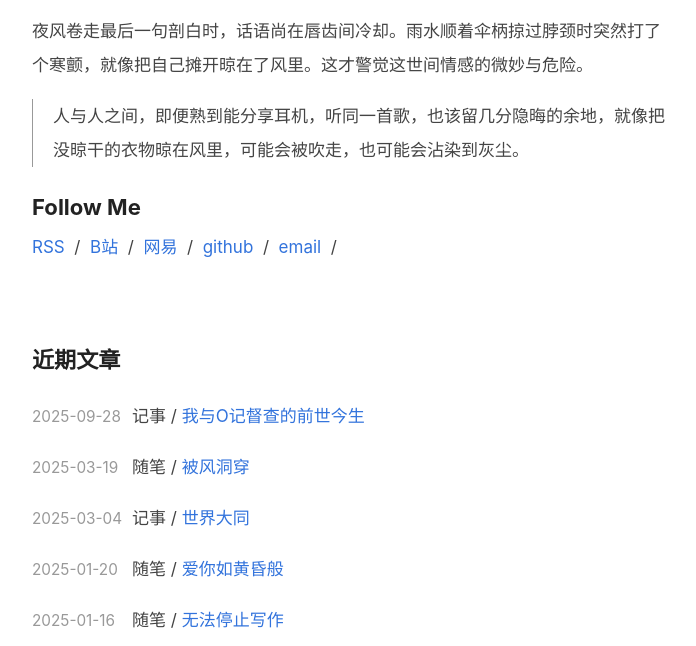
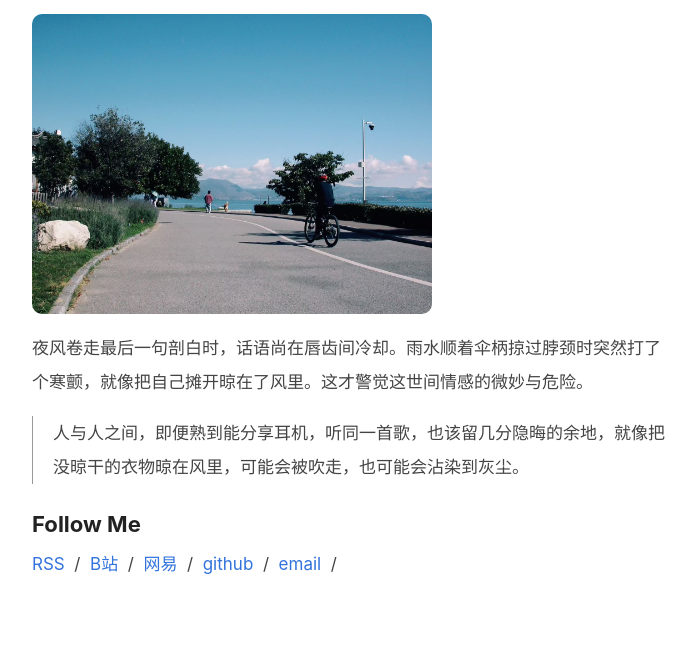
Before and after one commit to rainto0322/rainto0322.github.io, a plain HTML site: page index.html in a window 1280 px wide. Shown: the part 154-800 px from the top of the page, without its empty margins (288-984 px from the left). Drawn offline with Linux system fonts and the light colour scheme.

Commit message:
Deploy site updates

```diff
--- a/index.html
+++ b/index.html
@@ -1,9 +1,9 @@
-<!doctype html><html lang=zh-CN dir=ltr><head><meta name=generator content="Hugo 0.150.1"><meta chart=utf-8><meta name=viewport content="width=device-width"><title>雨巷</title><link rel="shortcut icon" href=/favicon.svg type=image/svg-xml><meta name=language content="zh-CN"><meta property="og:title" content=" | 雨巷"><meta name=twitter:title content=" | 雨巷"><meta itemprop=name content=" | 雨巷"><meta name=application-name content=" | 雨巷"><meta property="og:site_name" content="雨巷"><meta property="og:locale" content="zh-CN"><meta name=description content="September 28, 2025 "><meta itemprop=description content="September 28, 2025 "><meta property="og:description" content="September 28, 2025 "><meta name=twitter:description content="September 28, 2025 "><meta itemprop=image content="https://rainto.top/img/avantar.png"><meta property="og:image" content="https://rainto.top/img/avantar.png"><meta name=twitter:image content="https://rainto.top/img/avantar.png"><meta name=twitter:image:src content="https://rainto.top/img/avantar.png"><link rel=stylesheet href=/css/main.min.css integrity crossorigin=anonymous><script src=/js/main.cdf6791a0311c7e60fb67f9a6209e46bd68ef9c469f0a15eac8b7ae82dd9e069.js integrity="sha256-zfZ5GgMRx+YPtn+aYgnka9aO+cRp8KFerIt66C3Z4Gk=" crossorigin=anonymous></script></head><body><header><h1 class=title><a href=/>雨巷 <span style=font-size:.8em>(rainto.top)</span></a></h1><nav><p><a aria-current=page class=active href=/>首頁</a>
+<!doctype html><html lang=zh-CN dir=ltr><head><meta name=generator content="Hugo 0.151.0"><meta chart=utf-8><meta name=viewport content="width=device-width"><title>雨巷</title><link rel="shortcut icon" href=/favicon.svg type=image/svg-xml><meta name=language content="zh-CN"><meta property="og:title" content=" | 雨巷"><meta name=twitter:title content=" | 雨巷"><meta itemprop=name content=" | 雨巷"><meta name=application-name content=" | 雨巷"><meta property="og:site_name" content="雨巷"><meta property="og:locale" content="zh-CN"><meta name=description content="September 28, 2025 "><meta itemprop=description content="September 28, 2025 "><meta property="og:description" content="September 28, 2025 "><meta name=twitter:description content="September 28, 2025 "><meta itemprop=image content="https://rainto.top/img/avantar.png"><meta property="og:image" content="https://rainto.top/img/avantar.png"><meta name=twitter:image content="https://rainto.top/img/avantar.png"><meta name=twitter:image:src content="https://rainto.top/img/avantar.png"><link rel=stylesheet href=/css/main.min.css integrity crossorigin=anonymous><script src=/js/main.cdf6791a0311c7e60fb67f9a6209e46bd68ef9c469f0a15eac8b7ae82dd9e069.js integrity="sha256-zfZ5GgMRx+YPtn+aYgnka9aO+cRp8KFerIt66C3Z4Gk=" crossorigin=anonymous></script></head><body><header><h1 class=title><a href=/>雨巷 <span style=font-size:.8em>(rainto.top)</span></a></h1><nav><p><a aria-current=page class=active href=/>首頁</a>
 <a href=/posts/>归档</a>
 <a href=/tags/>标签</a>
 <a href=/memo/>碎语</a>
 <a href=/search/>搜索</a>
-<a href=/about/>关于</a></p></nav></header><main><p>夜风卷走最后一句剖白时，话语尚在唇齿间冷却。雨水顺着伞柄掠过脖颈时突然打了个寒颤，就像把自己摊开晾在了风里。这才警觉这世间情感的微妙与危险。</p><blockquote><p>人与人之间，即便熟到能分享耳机，听同一首歌，也该留几分隐晦的余地，就像把没晾干的衣物晾在风里，可能会被吹走，也可能会沾染到灰尘。</p></blockquote><h2 style=font-size:1.3em>Follow Me</h2><p><span><a href=/index.xml target=_blank rel=bookmark title=RSS>RSS
+<a href=/about/>关于</a></p></nav></header><main><img src=/img/banner.jpg style=width:400px><p>夜风卷走最后一句剖白时，话语尚在唇齿间冷却。雨水顺着伞柄掠过脖颈时突然打了个寒颤，就像把自己摊开晾在了风里。这才警觉这世间情感的微妙与危险。</p><blockquote><p>人与人之间，即便熟到能分享耳机，听同一首歌，也该留几分隐晦的余地，就像把没晾干的衣物晾在风里，可能会被吹走，也可能会沾染到灰尘。</p></blockquote><h2 style=font-size:1.3em>Follow Me</h2><p><span><a href=/index.xml target=_blank rel=bookmark title=RSS>RSS
 </a></span>&nbsp;/&nbsp;
 <span><a href=https://space.bilibili.com/650313886 target=_blank rel=external title=B站>B站
 </a></span>&nbsp;/&nbsp;
```
Also changed, not shown: img/banner.jpg (added).
